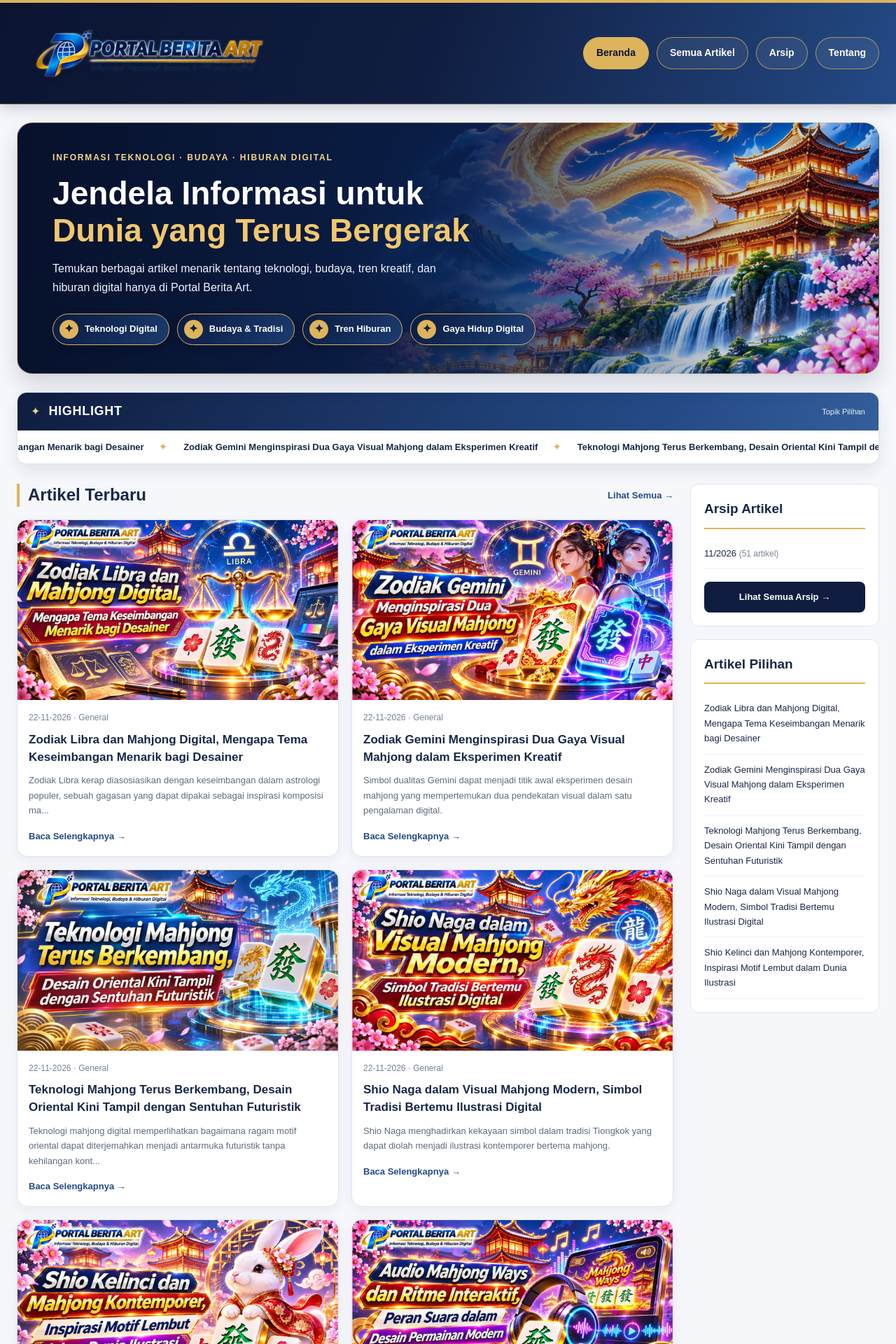
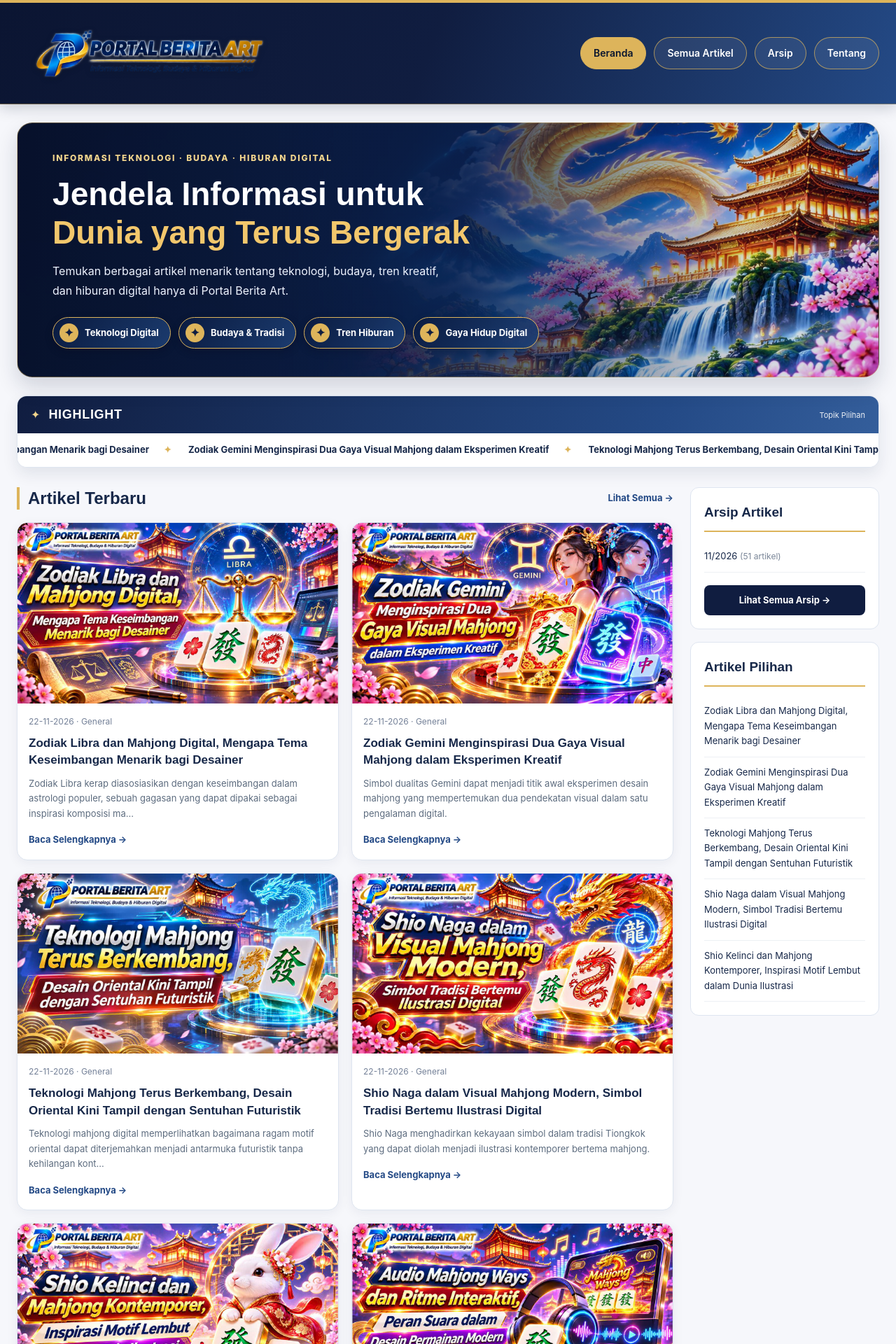
Before and after one commit to portalberita-art/portalberita-art.github.io, a Jekyll site: the page built from index.html, in a window 1280 px wide. Shown: the top 1920 px of the page at 70% size. Built offline with Jekyll 4.4.1, drawn with Linux system fonts in a browser that asks for light colours.

Commit message:
Update style.css

```diff
--- a/assets/css/style.css
+++ b/assets/css/style.css
@@ -1,6 +1,5 @@
 /* =========================================================
    PORTAL BERITA ART — FINAL MIDNIGHT BLUE & GOLD
-   Hanya mengganti assets/css/style.css
    ========================================================= */
 :root {
   --navy:#101D40;
@@ -184,3 +183,40 @@ img { max-width:100%; }
   .ticker-track a[aria-hidden=true] { display:none; }
   .story-card,.header-nav a,.welcome .hero-topics .topic-pill { transition:none; }
 }
+
+/* FONT PORTAL BERITA ART */
+
+@import url('https://fonts.googleapis.com/css2?family=Inter:wght@400;500;600;700&family=Poppins:wght@400;500;600;700;800&display=swap');
+
+/* Font utama website */
+body {
+  font-family: 'Inter', Arial, sans-serif;
+}
+
+/* Judul banner */
+.welcome h1 {
+  font-family: 'Poppins', sans-serif;
+  font-weight: 800;
+  line-height: 1.2;
+}
+
+/* Judul artikel dan bagian lainnya */
+h1, h2, h3,
+.story-card h3,
+.section-title h2,
+.side-panel h2 {
+  font-family: 'Poppins', sans-serif;
+}
+
+/* Menu navigasi */
+.header-nav a {
+  font-family: 'Inter', sans-serif;
+  font-weight: 600;
+}
+
+/* Deskripsi banner dan isi artikel */
+.welcome p,
+.story-body p,
+.post-content {
+  font-family: 'Inter', sans-serif;
+}
```
